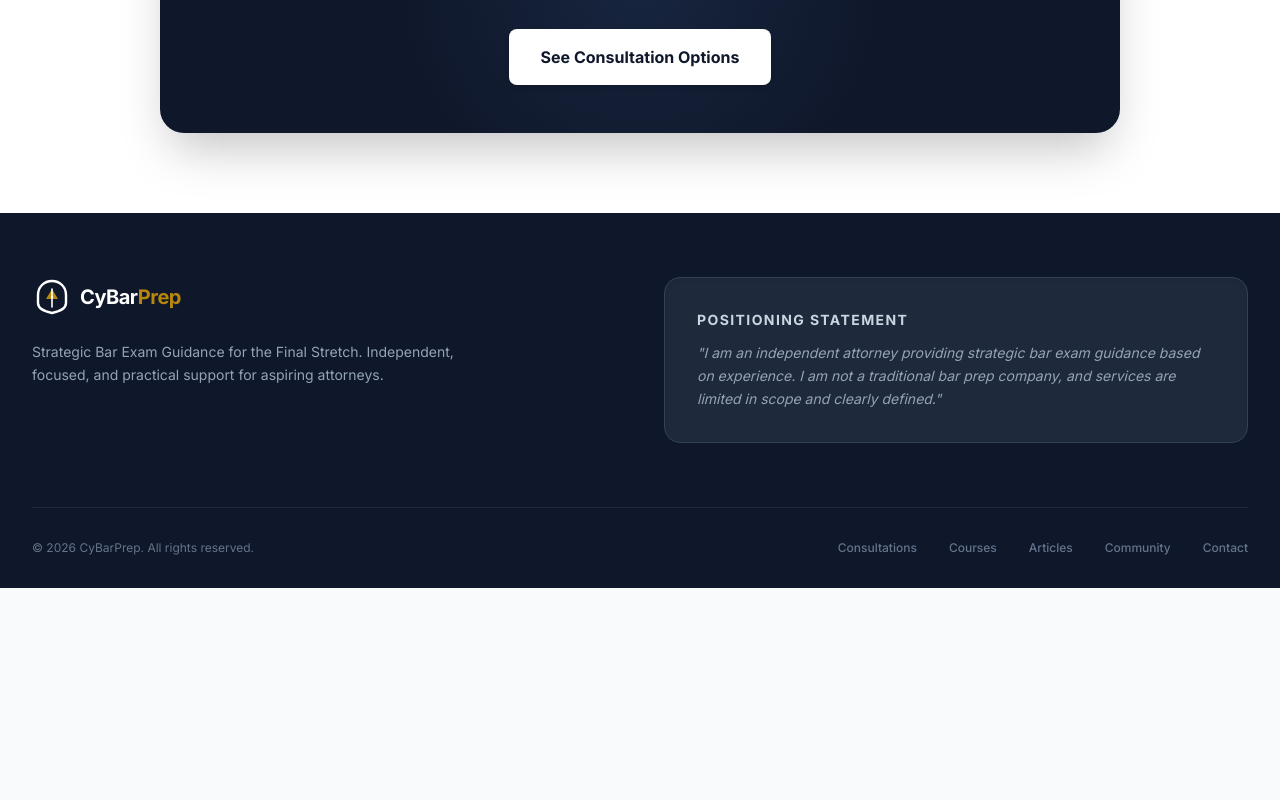
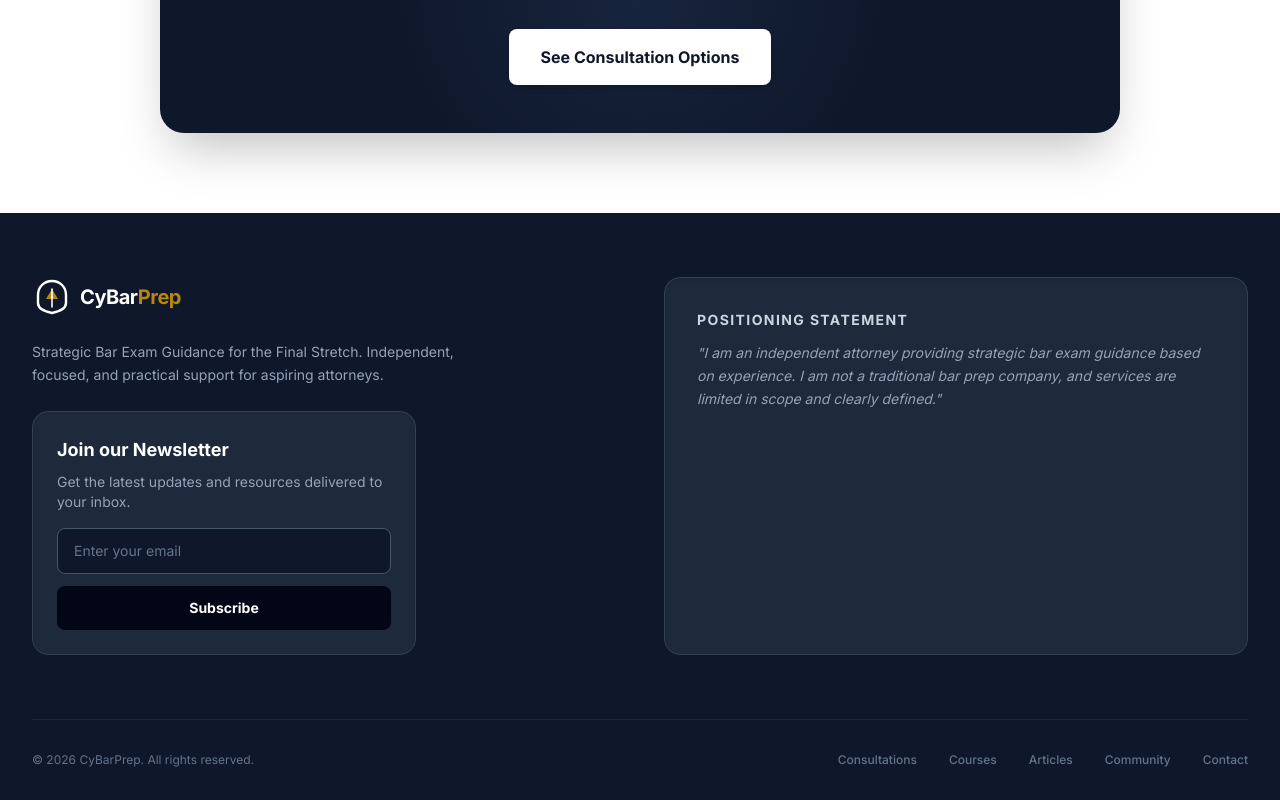
Before and after one commit to erodion4776/Cybarprep, a React (Vite) app: page / in a window 1280 px wide. Shown: the part 1444-2244 px from the top of the page. Before the commit the page ends 2032 px from the top, so only its background shows below. Built offline with nearby package versions, Linux system fonts and the light colour scheme.

Commit message:
feat: add newsletter subscription component
Integrate a newsletter sign-up form into the layout and contact page. Update project configuration and README metadata.

```diff
--- a/components/Layout.tsx
+++ b/components/Layout.tsx
@@ -4,6 +4,7 @@ import { Link, useLocation } from 'react-router-dom';
 import { Menu, X } from 'lucide-react';
 import { motion, AnimatePresence } from 'framer-motion';
 import Logo from './Logo';
+import NewsletterForm from './NewsletterForm';
 
 const Layout: React.FC<{ children: React.ReactNode }> = ({ children }) => {
   const [isMenuOpen, setIsMenuOpen] = useState(false);
@@ -141,6 +142,7 @@ const Layout: React.FC<{ children: React.ReactNode }> = ({ children }) => {
               <p className="text-slate-400 max-w-md text-sm leading-relaxed mb-6">
                 Strategic Bar Exam Guidance for the Final Stretch. Independent, focused, and practical support for aspiring attorneys.
               </p>
+              <NewsletterForm />
             </div>
             <div className="bg-slate-800 p-8 rounded-2xl border border-slate-700 shadow-inner">
               <h3 className="text-sm font-bold uppercase tracking-widest text-slate-300 mb-3">Positioning Statement</h3>
--- /dev/null
+++ b/components/NewsletterForm.tsx
@@ -0,0 +1,67 @@
+import React, { useState } from 'react';
+
+const NewsletterForm: React.FC = () => {
+  const [email, setEmail] = useState('');
+  const [status, setStatus] = useState<'idle' | 'subscribing' | 'success' | 'error'>('idle');
+  const [message, setMessage] = useState('');
+
+  const SITE_KEY = "cybarprep";
+
+  const handleSubmit = async (e: React.FormEvent) => {
+    e.preventDefault();
+    setStatus('subscribing');
+    setMessage('');
+
+    try {
+      const res = await fetch("https://xtop-retail.onrender.com/api/external/subscribe", {
+        method: "POST",
+        headers: { "Content-Type": "application/json" },
+        body: JSON.stringify({ email: email, siteKey: SITE_KEY })
+      });
+      const data = await res.json();
+
+      if (res.ok && data.success) {
+        setStatus('success');
+        setMessage("🎉 " + data.message);
+        setEmail('');
+      } else {
+        setStatus('error');
+        setMessage("❌ " + (data.error || "Subscription failed"));
+      }
+    } catch (err) {
+      setStatus('error');
+      setMessage("❌ Connection failed. Please try again later.");
+    }
+  };
+
+  return (
+    <div className="max-w-sm p-6 border border-slate-700 rounded-2xl bg-slate-800 shadow-inner">
+      <h3 className="text-lg font-bold text-white mb-2">Join our Newsletter</h3>
+      <p className="text-sm text-slate-400 mb-4">Get the latest updates and resources delivered to your inbox.</p>
+      <form onSubmit={handleSubmit} className="flex flex-col gap-3">
+        <input
+          type="email"
+          value={email}
+          onChange={(e) => setEmail(e.target.value)}
+          placeholder="Enter your email"
+          required
+          className="px-4 py-3 text-sm border border-slate-600 rounded-lg outline-none bg-slate-900 text-white placeholder-slate-500 focus:ring-2 focus:ring-blue-500"
+        />
+        <button
+          type="submit"
+          disabled={status === 'subscribing'}
+          className="px-4 py-3 text-sm font-bold text-white bg-slate-950 hover:bg-black rounded-lg transition-colors disabled:bg-slate-700 disabled:cursor-not-allowed"
+        >
+          {status === 'subscribing' ? 'Subscribing...' : 'Subscribe'}
+        </button>
+      </form>
+      {message && (
+        <p className={`mt-4 text-sm font-medium ${status === 'success' ? 'text-green-400' : 'text-red-400'}`}>
+          {message}
+        </p>
+      )}
+    </div>
+  );
+};
+
+export default NewsletterForm;
--- a/metadata.json
+++ b/metadata.json
@@ -1,5 +1,6 @@
 {
   "name": "CyBarPrep - Strategic Bar Exam Guidance",
   "description": "A professional, minimal platform offering independent strategic bar exam guidance, focused feedback, and practical execution for the final stretch of bar exam preparation.",
-  "requestFramePermissions": []
+  "requestFramePermissions": [],
+  "majorCapabilities": []
 }
--- a/pages/Contact.tsx
+++ b/pages/Contact.tsx
@@ -2,6 +2,7 @@
 import React from 'react';
 import { Mail, Phone, Calendar, Send, ShieldCheck, MapPin } from 'lucide-react';
 import { motion } from 'framer-motion';
+import NewsletterForm from '../components/NewsletterForm';
 
 const Contact: React.FC = () => {
   return (
@@ -84,6 +85,9 @@ const Contact: React.FC = () => {
                 Status: Accepting Clients for July 2024
               </div>
             </div>
+            <div className="mt-8">
+              <NewsletterForm />
+            </div>
           </div>
 
           {/* Form */}
--- a/vite.config.ts
+++ /dev/null
@@ -1,23 +0,0 @@
-import path from 'path';
-import { defineConfig, loadEnv } from 'vite';
-import react from '@vitejs/plugin-react';
-
-export default defineConfig(({ mode }) => {
-    const env = loadEnv(mode, '.', '');
-    return {
-      server: {
-        port: 3000,
-        host: '0.0.0.0',
-      },
-      plugins: [react()],
-      define: {
-        'process.env.API_KEY': JSON.stringify(env.GEMINI_API_KEY),
-        'process.env.GEMINI_API_KEY': JSON.stringify(env.GEMINI_API_KEY)
-      },
-      resolve: {
-        alias: {
-          '@': path.resolve(__dirname, '.'),
-        }
-      }
-    };
-});
```
Also changed, not shown: 2 other files (tests, documents, lock files or other folders).
